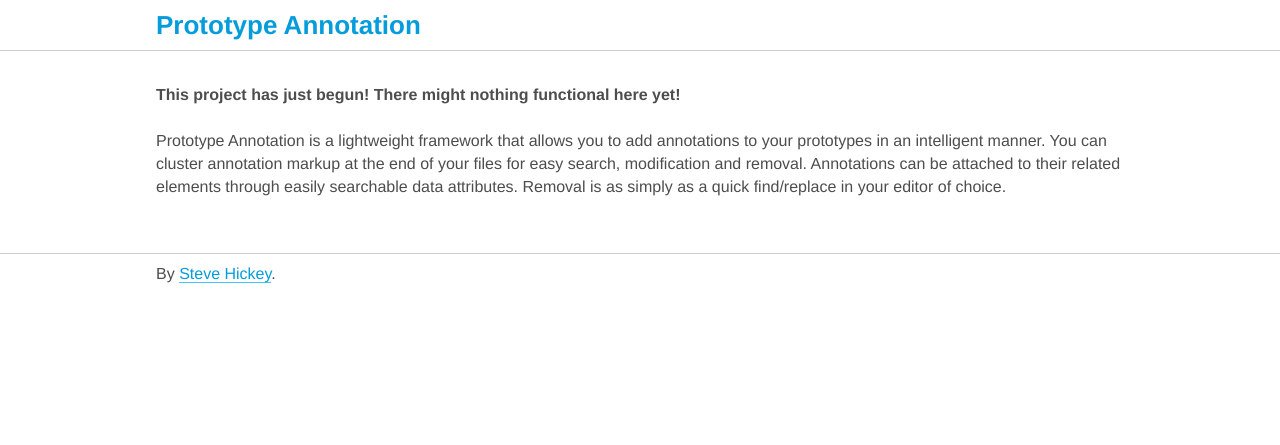
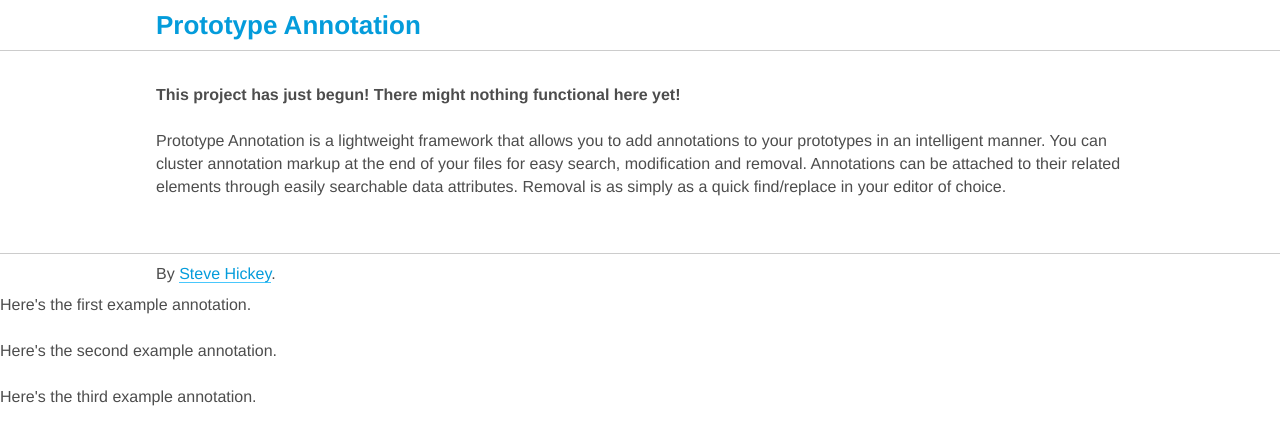
Before and after one commit to javasteve99/prototype-annotation, a Jekyll site: the page built from index.html, in a window 1280 px wide. Shown: the top 445 px of the page. Built offline with Jekyll 4.4.1, drawn with Linux system fonts in a browser that asks for light colours; nearby versions of some CDN libraries.

Commit message:
Get first pass at annotation markup in place

```diff
--- a/css/sass/_global.scss
+++ b/css/sass/_global.scss
@@ -43,9 +43,6 @@
 
   .blockquote { @include blockquote; }
 
-  #demo-form {
-    width: 400px;
-  }
 }
 
 [role="contentinfo"] {
--- a/css/styles.css
+++ b/css/styles.css
@@ -477,8 +477,6 @@ select:focus:invalid {
         font-style: italic; }
       [role="main"] .blockquote figcaption:before {
         content: '\2014 \00A0'; }
-  [role="main"] #demo-form {
-    width: 400px; }
 
 [role="contentinfo"] {
   border-top: 1px solid #cccccc; }
--- a/index.html
+++ b/index.html
@@ -3,7 +3,7 @@ layout: default
 ---
 
 <header role="banner">
-  <div class="container">
+  <div class="container" data-annotation="1">
     <h1>Prototype Annotation</h1>
   </div><!-- end of div.container -->
 </header><!-- end of header[role=banner] -->
@@ -11,12 +11,18 @@ layout: default
 <div role="main">
   <div class="container">
     <p><strong>This project has just begun! There might nothing functional here yet!</strong></p>
-    <p>Prototype Annotation is a lightweight framework that allows you to add annotations to your prototypes in an intelligent manner. You can cluster annotation markup at the end of your files for easy search, modification and removal. Annotations can be attached to their related elements through easily searchable data attributes. Removal is as simply as a quick find/replace in your editor of choice.</p>
+    <p data-annotation="2">Prototype Annotation is a lightweight framework that allows you to add annotations to your prototypes in an intelligent manner. You can cluster annotation markup at the end of your files for easy search, modification and removal. Annotations can be attached to their related elements through easily searchable data attributes. Removal is as simply as a quick find/replace in your editor of choice.</p>
   </div><!-- end of div.container -->
 </div><!-- end of div[role=main] -->
 
 <footer role="contentinfo">
-  <div class="container">
+  <div class="container" data-annotation="3">
     <p>By <a href="http://stevehickeydesign.com/" target="_blank">Steve Hickey</a>.</p>
   </div><!-- end of div.container -->
 </footer><!-- end of footer[role=contentinfo] -->
+
+<div id="annotations">
+  <p id="annotation-1">Here's the first example annotation.</p>
+  <p id="annotation-2">Here's the second example annotation.</p>
+  <p id="annotation-3">Here's the third example annotation.</p>
+</div><!-- end of div#annotations -->
```
